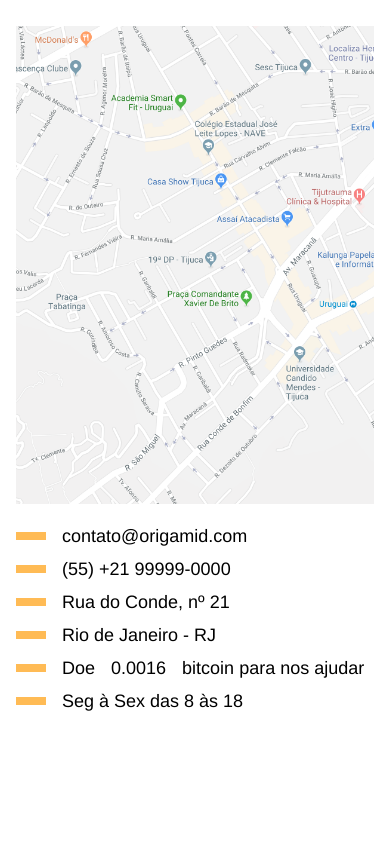
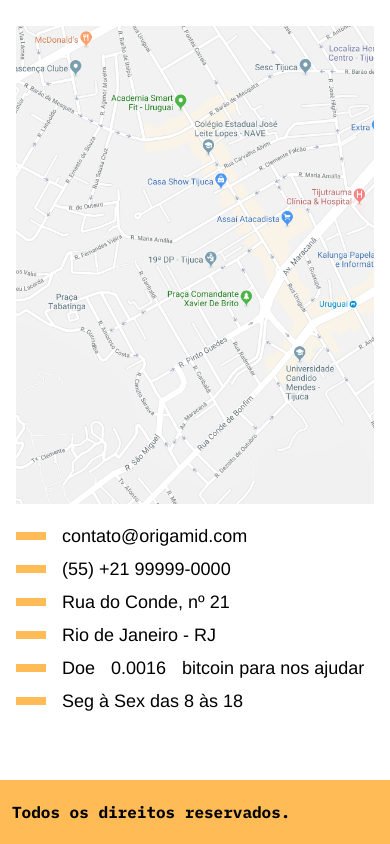
Before and after one commit to RafaelSilvaScrippter/AnimaisFantasticos, a plain HTML site: page index.html in a window 390 px wide. Shown: the part 2066-2910 px from the top of the page. Before the commit the page ends 2806 px from the top, so only its background shows below. Drawn offline with Linux system fonts and the light colour scheme.

Commit message:
Footer concluido

```diff
--- a/css/Numeros/Numeros.css
+++ b/css/Numeros/Numeros.css
@@ -3,7 +3,7 @@
   display: grid;
   gap: 60px;
   justify-content: center;
-  grid-template-columns: repeat(2, 450px);
+  grid-template-columns: repeat(2, 200px);
 }
 
 .sub-titulo-numeros {
--- a/css/global.css
+++ b/css/global.css
@@ -15,7 +15,8 @@ img {
   grid-template-columns: 90px 90px 1fr 2fr;
 }
 
-.header {
+.header,
+footer {
   grid-column: 3 / -1;
   margin-top: 30px;
   padding: 22px 16px;
@@ -23,8 +24,10 @@ img {
 }
 
 @media (max-width: 600px) {
-  .header {
+  .header,
+  footer {
     grid-column: 1 / -1;
+    margin-bottom: 0px !important;
   }
 }
 
@@ -33,3 +36,21 @@ img {
   align-items: center;
   gap: 22px;
 }
+
+footer {
+  margin-bottom: 20px;
+  margin-top: 100px;
+  padding-left: 90px;
+  font-family: "IBM Plex Mono", Arial, Helvetica, sans-serif;
+}
+
+@media (max-width: 450px) {
+  footer {
+    padding-left: 12px;
+    margin-top: 40px;
+  }
+}
+
+footer h2 {
+  font-size: 16px !important;
+}
--- a/index.html
+++ b/index.html
@@ -165,6 +165,9 @@
       </ul>
     </div>
   </article>
+  <footer>
+    <h2>Todos os direitos reservados.</h2>
+  </footer>
   <script src="./script.js"></script>
 </body>
 
```
